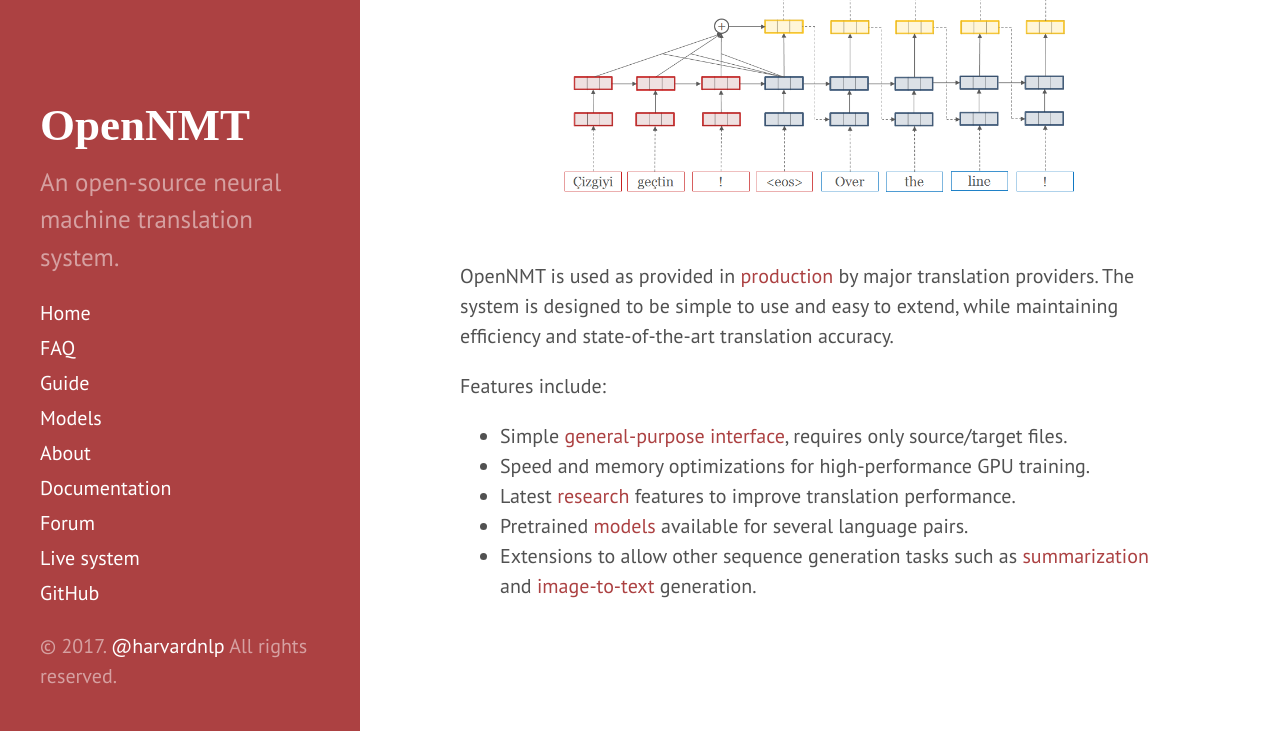
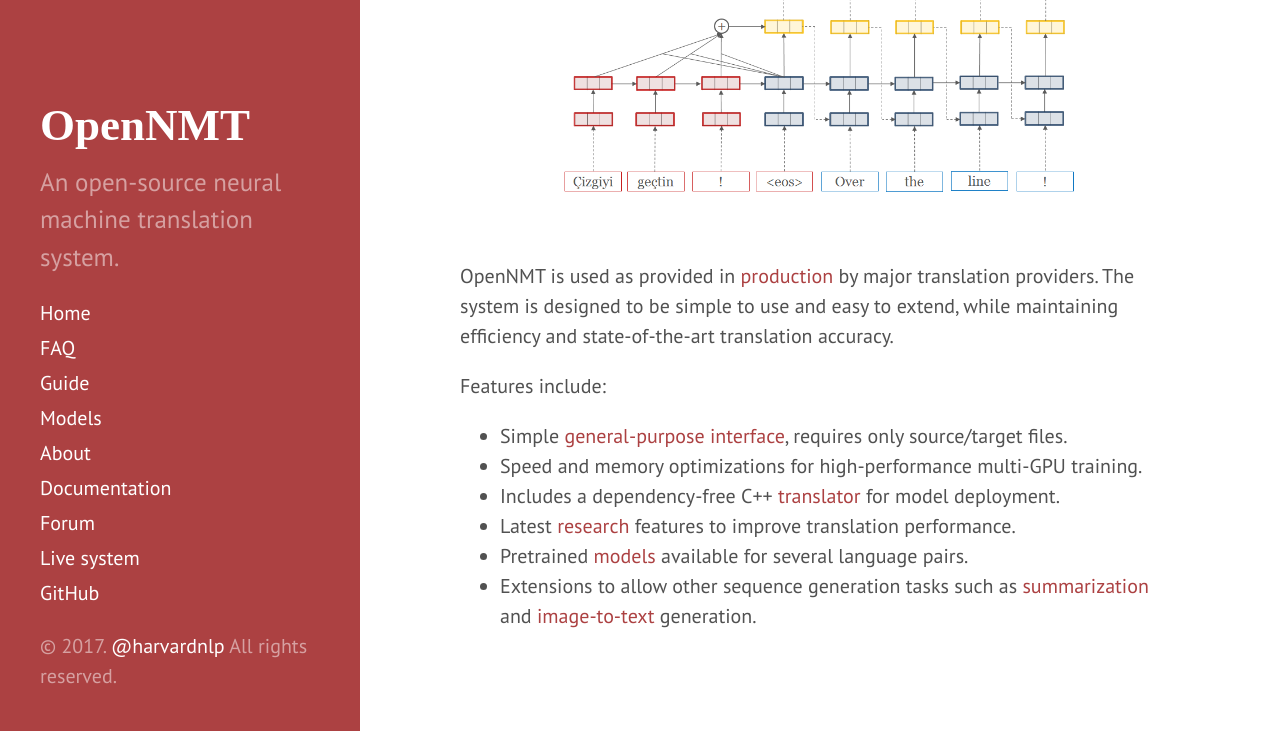
Before and after one commit to OpenNMT/opennmt.github.io, a Jekyll site: the page built from index.md, in a window 1280 px wide and 1051 px high. Shown: the part 320-1051 px from the top of the window. Built offline with Jekyll 4.4.1, drawn with Linux system fonts in a browser that asks for light colours.

Commit message:
Update index.md

```diff
--- a/index.md
+++ b/index.md
@@ -18,7 +18,8 @@ maintaining efficiency and state-of-the-art translation accuracy.
 Features include:
 
 * Simple <a href="Guide">general-purpose interface</a>, requires only source/target files.
-* Speed and memory optimizations for high-performance GPU training.
+* Speed and memory optimizations for high-performance multi-GPU training.
+* Includes a dependency-free C++ <a href="https://github.com/OpenNMT/CTranslate/">translator</a> for model deployment.
 * Latest <a href="http://opennmt.net//Guide/#additional-features">research</a> features to improve translation performance.
 * Pretrained <a href="Models">models</a> available for several language pairs.
 * Extensions to allow other sequence generation tasks such as <a href="Models">summarization</a> and <a href="https://github.com/opennmt/im2text">image-to-text</a> generation.
```
